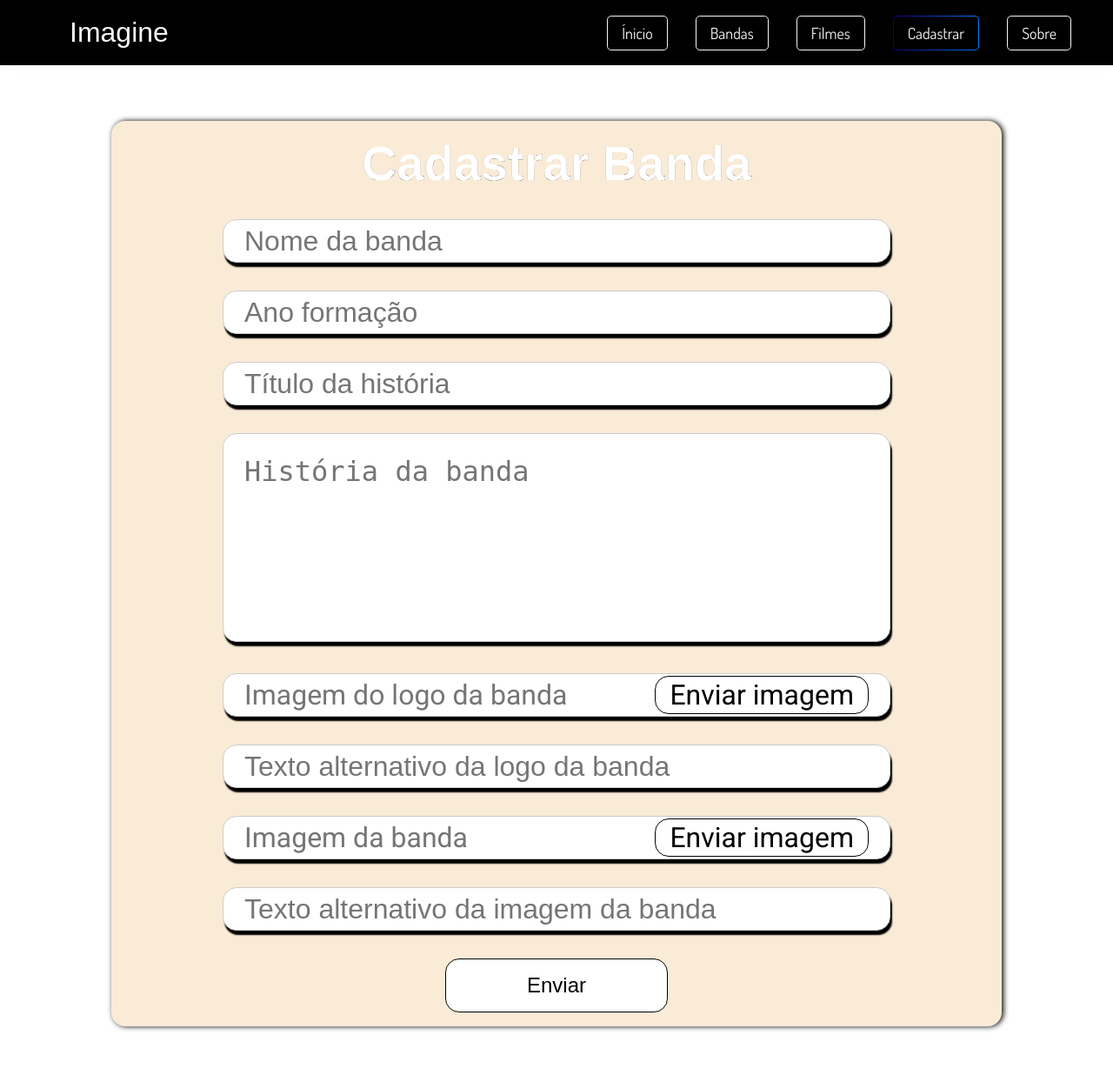
After one commit to zlucasftw/imagine-backend, a Flask app: page /cadastrar_banda in a window 1280 px wide. The commit adds this page. Shown: the whole page at 87% size. Run offline with Flask 3, Linux system fonts and the light colour scheme; parts of the project's set-up code (start-up, migrations or seed data) failed here and were passed over; some web fonts are replaced.

Commit message:
wip: Organizando aplicacao, rotas e formularios

```diff
--- a/app/models/banda.py
+++ b/app/models/banda.py
@@ -12,6 +12,7 @@ class banda(db.Model):
     fk_banda_banda_historia = db.relationship("banda_historia", back_populates="fk_banda_historia_banda", cascade='all, delete')
     fk_banda_banda_logo = db.relationship("banda_logo", back_populates="fk_banda_logo_banda", cascade='all, delete')
     fk_banda_banda_imagem = db.relationship("banda_imagem", back_populates="fk_banda_imagem_banda", cascade='all, delete')
+    fk_banda_album  = db.relationship("album", back_populates="fk_album_banda", cascade='all, delete')
 
     def to_dict(self):
         return {
--- a/app/routes/banda_imagem_routes.py
+++ b/app/routes/banda_imagem_routes.py
@@ -11,7 +11,7 @@ from app import db
 
 bp_bandas_imagem = Blueprint("bandas_imagem", __name__, template_folder='templates')
 
-@bp_bandas_imagem.route("/bandas/imagens", methods=['GET'])
+@bp_bandas_imagem.route("/api/bandas/imagens", methods=['GET'])
 def listar_imagens():
 
     if request.method == 'GET':
@@ -43,16 +43,14 @@ def cadastrar_imagens():
 
             for imagem in imagens:
                 nova_imagem = banda_imagem(imagem_url=imagem['imagem_url'], alt_text=imagem['alt_text'], tipo_imagem=imagem['tipo_imagem'], id_banda=imagem['id_banda'])
+                db.session.add(nova_imagem)
                 nova_imagem_json.append(nova_imagem.to_dict())
-                db.session.add(nova_imagem)
             db.session.commit()
 
             return jsonify(nova_imagem_json)
 
         except Exception as exception:
-
             db.session.rollback()
-            print(exception)
             return jsonify({ "Erro": "Erro na requisição! " }), 500
 
     else:
--- /dev/null
+++ b/app/routes/templates_routes.py
@@ -0,0 +1,20 @@
+from flask import Blueprint, jsonify, render_template, request, make_response, session, url_for, flash, redirect
+# from sqlalchemy import Text
+# from sqlalchemy.engine import Engine
+from app.models.banda import banda
+from app.models.banda_historia import banda_historia
+from app.models.banda_logo import banda_logo
+from app.models.banda_imagem import banda_imagem
+# from werkzeug.utils import secure_filename
+from datetime import datetime
+from app import db
+
+bp_templates = Blueprint("templates", __name__, template_folder='templates')
+
+@bp_templates.route("/cadastrar_banda", methods=['GET'])
+def cadastrar_banda():
+
+    if request.method == 'GET':
+        return render_template('cadastrar_bandas.html')
+    else:
+        return make_response("Não encontrado", 404)
--- a/app/static/css/bandas.css
+++ b/app/static/css/bandas.css
@@ -1,5 +1,8 @@
 @import url('https://fonts.googleapis.com/css2?family=Signika:wght@300..700&display=swap');
 
+body {
+    overflow-x: hidden;
+}
 
 #navbar nav .pagina-atual {
     background: linear-gradient(#000000, #000000) padding-box,
--- a/app/static/css/formulario.css
+++ b/app/static/css/formulario.css
@@ -0,0 +1,136 @@
+@import url('https://fonts.googleapis.com/css2?family=Roboto:ital,wght@0,100;0,300;0,400;0,500;0,700;0,900;1,100;1,300;1,400;1,500;1,700;1,900&display=swap');
+@import url('https://fonts.cdnfonts.com/css/john-lennon');
+
+body {
+    overflow-x: hidden;
+}
+
+main {
+    width: 100vw;
+    display: flex;
+    justify-content: center;
+    align-items: center;
+    flex-direction: column;
+    font-family: 'Roboto', sans-serif;
+}
+
+main h1 {
+    margin: 1rem 0 1rem 0;
+    font-size: 3.5rem;
+    font-weight: 800;
+    text-align: center;
+    color: #FFFFFF;
+    -webkit-text-stroke: #000000 .1px;
+    font-family: 'JohnLennon', sans-serif;
+}
+
+main .formulario {
+    width: 80vw;
+    margin: 4rem 0 4rem 0;
+    border-radius: 1rem;
+    display: flex;
+    justify-content: center;
+    align-items: center;
+    flex-direction: column;
+    background-color: #FAEBD7;
+    box-shadow: #000000 2px 0 .4rem;
+}
+
+main .formulario form {
+    width: 100vw;
+    height: 100%;
+    display: flex;
+    justify-content: center;
+    align-items: center;
+    flex-direction: column;
+}
+
+main .formulario form ul li {
+    width: 60vw;
+    list-style: none;
+}
+
+main .formulario form input {
+    width: 60vw;
+    height: 1rem;
+    margin: 1rem 0;
+    padding: 1.5rem;
+    border: 1px solid #CCCCCC;
+    border-radius: 1rem;
+    font-size: 2rem;
+    outline: none;
+    box-shadow: #000000 2px 5px .1rem;
+}
+
+.input_arquivo {
+    display: flex;
+    justify-content: space-between;
+    align-items: center;
+    width: 60vw;
+    height: 1rem;
+    margin: 1rem 0;
+    padding: 1.5rem;
+    border: 1px solid #CCCCCC;
+    border-radius: 1rem;
+    font-size: 2rem;
+    outline: none;
+    background-color: #FFFFFF;
+    box-shadow: #000000 2px 5px .1rem;
+}
+
+.input_arquivo p {
+    color: #757575;
+    user-select: none;
+}
+
+.input_arquivo label {
+    padding: .1rem 1rem;
+    border-radius: 1rem;
+    border: 1px solid #000000;
+    cursor: pointer;
+}
+
+main .formulario form textarea {
+    width: 60vw;
+    height: 15rem;
+    margin: 1rem 0;
+    padding: 1.5rem;
+    border: 1px solid #ccc;
+    border-radius: 1rem;
+    font-size: 2rem;
+    outline: none;
+    resize: none;
+    box-shadow: #000000 2px 5px .1rem;
+}
+
+main .formulario form .input_arquivo input {
+    display: none;
+}
+
+main .formulario form input::placeholder {
+    font-size: 2rem;
+}
+
+main .formulario form textarea::placeholder {
+    font-size: 2rem;
+}
+.botao_enviar {
+    display: flex;
+    justify-content: center;
+}
+
+li button {
+    width: 20vw;
+    padding: 1rem 1rem 1rem 1rem;
+    margin: 1rem 1rem;
+    border-radius: 1rem;
+    font-size: x-large;
+    border: 1px solid #000000;
+    background-color: #FFFFFF;
+}
+
+li button:hover {
+    background-color: #000000;
+    color: #FFFFFF;
+    cursor: pointer;
+}
--- a/app/static/css/header.css
+++ b/app/static/css/header.css
@@ -9,9 +9,29 @@
     /* overflow-x: hidden; */
 }
 
+body {
+    -webkit-font-smoothing: antialiased;
+    -moz-osx-font-smoothing: grayscale;
+}
+
+body::-webkit-scrollbar {
+    width: 0.5rem;
+    background-color: #000000;
+}
+
+body::-webkit-scrollbar-track {
+    background-color: #000000;
+}
+
+body::-webkit-scrollbar-thumb {
+    background-color: #FAF4EC;
+    border-radius: 0.5rem;
+    border: 1px solid #000000;
+}
+
 #navbar {
-    width: 1920px;
-    position: fixed;
+    width: 100vw;
+    /* position: fixed; */
     background-color: #000000;
     top: 0;
     height: 75px;
--- a/app/static/css/index.css
+++ b/app/static/css/index.css
@@ -3,6 +3,10 @@
 @import url('https://fonts.googleapis.com/css2?family=Spicy+Rice&display=swap');
 @import url('https://fonts.googleapis.com/css2?family=Roboto:ital,wght@0,100;0,300;0,400;0,500;0,700;0,900;1,100;1,300;1,400;1,500;1,700;1,900&display=swap');
 @import url('https://fonts.googleapis.com/css2?family=Dancing+Script:wght@400..700&display=swap');
+
+body {
+    overflow-x: hidden;
+}
 
 #banner {
     height: 615px;
--- /dev/null
+++ b/app/templates/cadastrar_bandas.html
@@ -0,0 +1,76 @@
+<!DOCTYPE html>
+<html lang="pt-BR">
+<head>
+    <meta charset="UTF-8">
+    <meta name="viewport" content="width=device-width, initial-scale=1.0">
+    <title>Imagine</title>
+    <link rel="stylesheet" href={{ url_for('static', filename="css/header.css") }}>
+    <link rel="stylesheet" href={{ url_for('static', filename="css/formulario.css") }}>
+</head>
+<body>
+
+    <header id="navbar">
+        <nav>
+            <h1 class="logo">
+                <a href="#">Imagine</a>
+            </h1>
+            <ul>
+                <li><a href="/">Ínicio</a></li>
+                <li><a href="/bandas">Bandas</a></li>
+                <li>Filmes</li>
+                <!-- <li>Músicas</li> -->
+                <!-- li>Artistas</li> -->
+                <li class="pagina-atual"><a href="/cadastrar_banda">Cadastrar</a></li>
+                <li>Sobre</li>
+            </ul>
+        </nav>
+
+        <main>
+            <section class="formulario">
+                <h1>Cadastrar Banda</h1>
+                <form action="/cadastrar_banda" method="POST">
+                    <ul>
+                        <li>
+                            <input type="text" name="nome_banda" placeholder="Nome da banda" required>
+                        </li>
+                        <li>
+                            <input type="text" name="ano_formacao" placeholder="Ano formação" required>
+                        </li>
+                        <li>
+                            <input type="text" name="titulo_historia" placeholder="Título da história" required>
+                        </li>
+                        <li>
+                            <textarea name="historia_banda" placeholder="História da banda" required></textarea>
+                        </li>
+                        <li>
+                            <div class="input_arquivo">
+                                <p>Imagem do logo da banda</p>
+                                <label for="url_logo">Enviar imagem</label>
+                                <input type="file" name="url_logo" id="url_logo" required>
+                            </div>
+                        </li>
+                        <li>
+                            <input type="text" name="alt_text_logo" placeholder="Texto alternativo da logo da banda" required>
+                        </li>
+                        <li>
+                            <div class="input_arquivo">
+                                <p>Imagem da banda</p>
+                                <label for="url_imagem">Enviar imagem</label>
+                                <input type="file" name="url_imagem" id="url_logo" required>
+                            </div>
+                        </li>
+                        <li>
+                            <input type="text" name="alt_text_imagem" placeholder="Texto alternativo da imagem da banda" required>
+                        </li>
+                        <li>
+                            <div class="botao_enviar">
+                                <button type="submit">Enviar</button>
+                            </div>
+                        </li>
+                    </ul>
+                </form>
+            </section>
+        </main>
+
+</body>
+</html>
```
Also changed, not shown: app/__init__.py (+16 -15 lines), app/models/album.py (added, +20 -0 lines), app/models/banda_imagem.py (+6 -6 lines), app/routes/bandas_routes.py (+54 -101 lines), app/routes/form_routes.py (added, +71 -0 lines), app/templates/bandas.html (+18 -17 lines), app/templates/cadastro_banda.html (deleted, +0 -45 lines), app/templates/index.html (+34 -33 lines), app/models/album_imagem.py (added), 1 other file.
